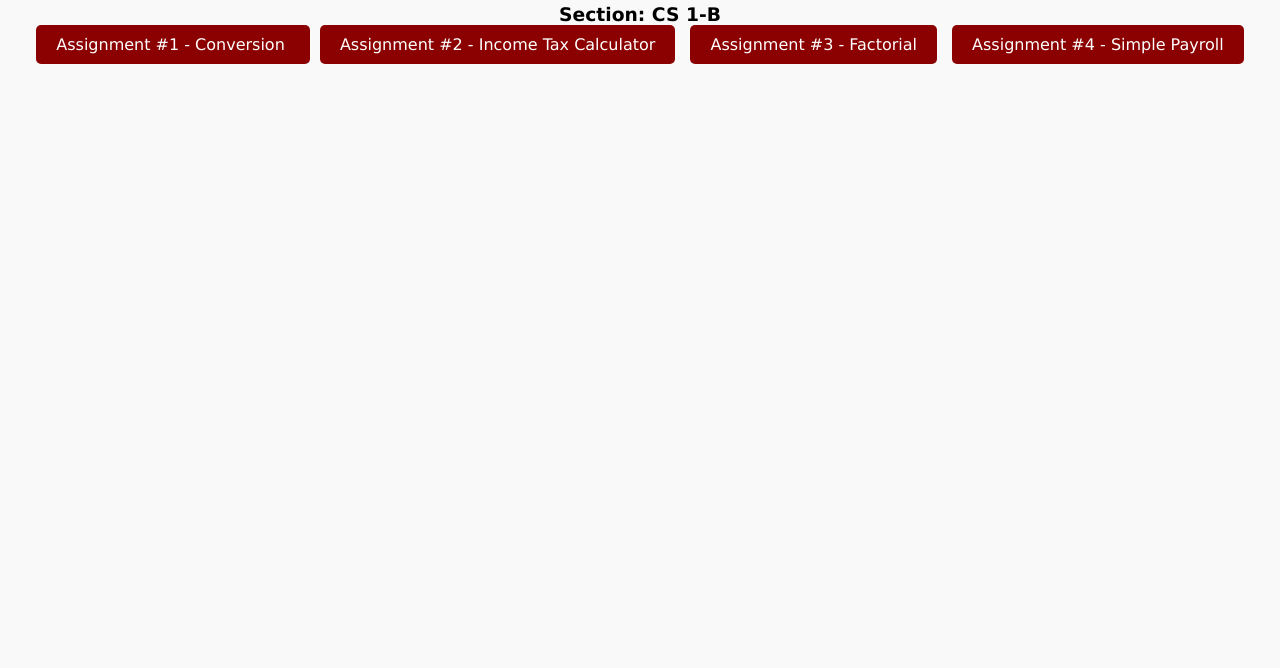
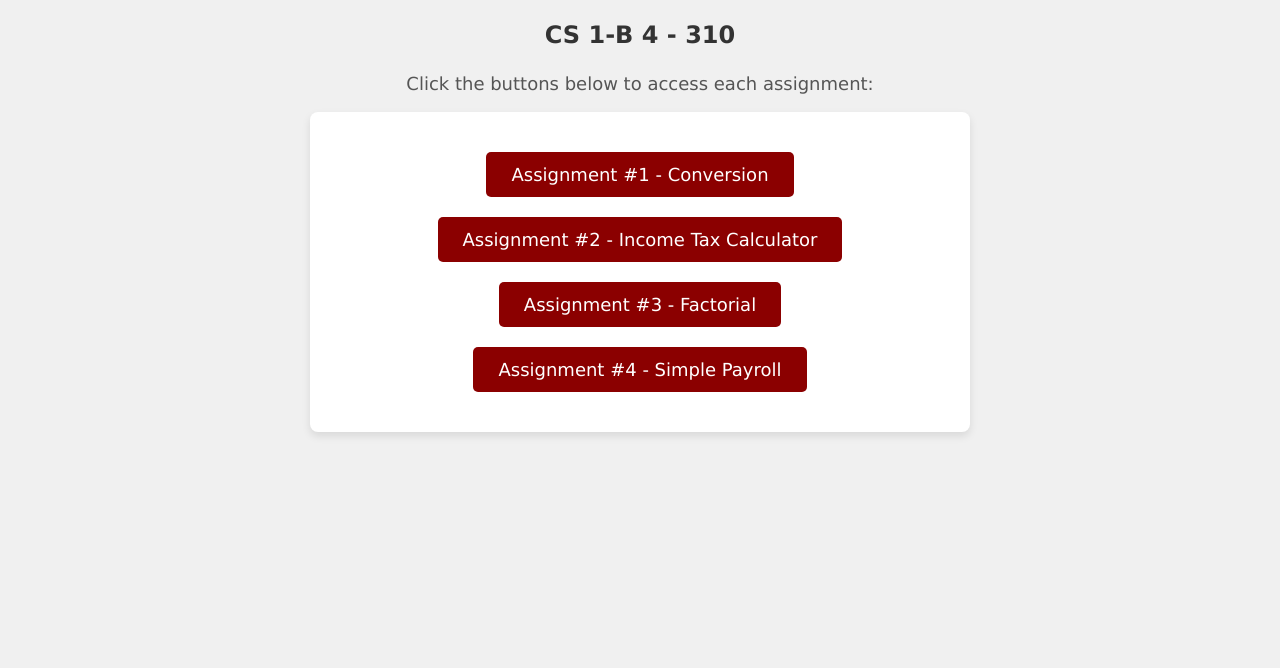
Before and after one commit to dianamanuel/ITC, a plain HTML site: page index.html in a window 1280 px wide. Shown: the part 132-800 px from the top of the page. Drawn offline with Linux system fonts and the light colour scheme.

Commit message:
Update index.html

```diff
--- a/index.html
+++ b/index.html
@@ -7,39 +7,65 @@
     <style>
         body {
             font-family: 'Verdana', sans-serif;
+            background-color: #f0f0f0; /* Light gray background */
+            color: #333; /* Dark text for contrast */
             text-align: center;
-            margin-top: 50px;
-            background-color: #f9f9f9;
+            margin: 0;
+            padding: 20px;
         }
-        h1, h2, h3 {
-            margin: 10px;
+        h1 {
+            font-size: 32px;
+            color: #8B0000; /* Dark red color */
+        }
+        h2, h3 {
+            font-size: 24px;
+            color: #333;
         }
         p {
             font-size: 18px;
+            color: #555;
+        }
+        .container {
+            background-color: #ffffff;
+            padding: 30px;
+            border-radius: 8px;
+            box-shadow: 0 4px 8px rgba(0, 0, 0, 0.1);
+            max-width: 600px;
+            margin: 0 auto;
         }
         a {
-            padding: 10px 20px;
-            margin: 5px;
-            font-size: 16px;
+            padding: 12px 25px;
+            margin: 10px;
+            font-size: 18px;
             color: white;
             background-color: #8B0000; /* Dark red */
             text-decoration: none;
             border-radius: 5px;
             cursor: pointer;
+            display: inline-block;
+            transition: background-color 0.3s ease;
         }
         a:hover {
-            background-color: #600000; /* Even darker red */
+            background-color: #600000; /* Darker red */
+        }
+        a:active {
+            background-color: #a40000; /* Red when clicked */
         }
     </style>
 </head>
 <body>
+
     <h1>Introduction to Computing Project</h1>
     <h2>Diana Joliniel Manuel</h2>
-    <h3>Section: CS 1-B</h3>
+    <h3>CS 1-B 4 - 310</h3>
+    <p>Click the buttons below to access each assignment:</p>
 
-    <a href="conversion.html" target="_blank">Assignment #1 - Conversion </a>
-    <a href="incometax.html" target="_blank">Assignment #2 - Income Tax Calculator</a>
-    <a href="factorial.html" target="_blank">Assignment #3 - Factorial</a>
-    <a href="payroll.html" target="_blank">Assignment #4 - Simple Payroll</a>
+    <div class="container">
+        <a href="conversion.html" target="_blank">Assignment #1 - Conversion</a>
+        <a href="incometax.html" target="_blank">Assignment #2 - Income Tax Calculator</a>
+        <a href="factorial.html" target="_blank">Assignment #3 - Factorial</a>
+        <a href="payroll.html" target="_blank">Assignment #4 - Simple Payroll</a>
+    </div>
+
 </body>
 </html>
```
